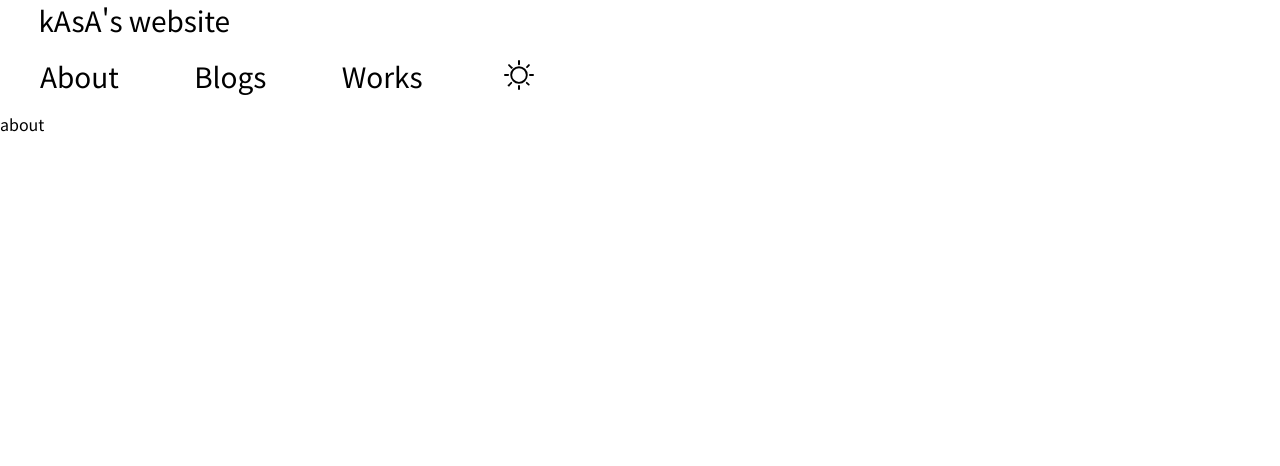
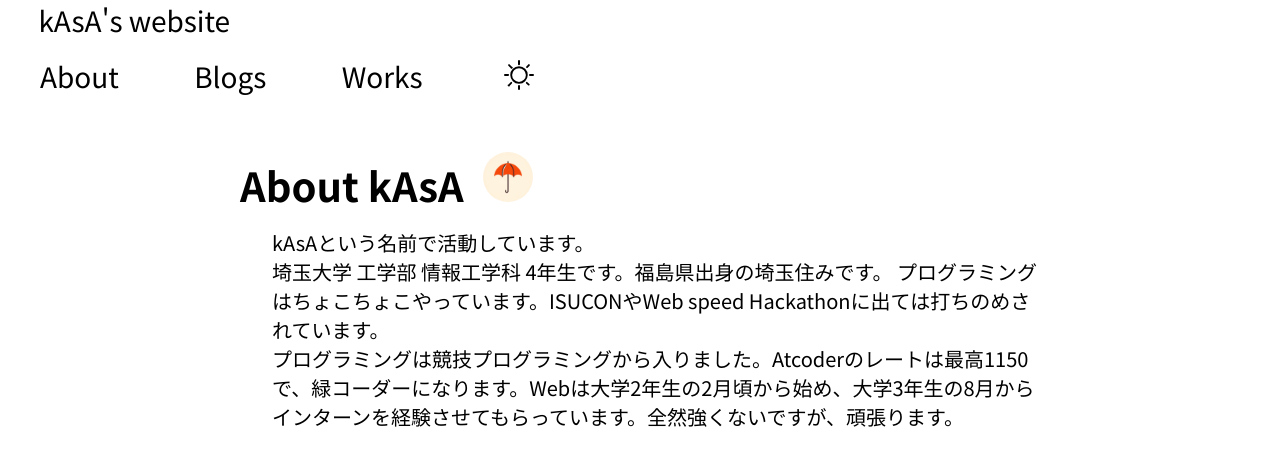
Before and after one commit to kasa021/portfolio5, an Astro site: page /about in a window 1280 px wide. Built offline with nearby package versions, Linux system fonts and the light colour scheme; Astro itself is replaced by a stand-in of ours.

Commit message:
AboutのAboutを書いた

```diff
--- /dev/null
+++ b/src/components/About/About.astro
@@ -0,0 +1,17 @@
+---
+import styles from "./About.module.css";
+---
+
+<div>
+  <div class={styles.aboutH}>
+    <h2 class={styles.h}>About kAsA</h2>
+    <img src="/favicon.webp" class={styles.icon} />
+  </div>
+  <p class={styles.intro}>
+    kAsAという名前で活動しています。 <br>埼玉大学 工学部 情報工学科
+    4年生です。福島県出身の埼玉住みです。
+    プログラミングはちょこちょこやっています。ISUCONやWeb speed
+    Hackathonに出ては打ちのめされています。<br>
+    プログラミングは競技プログラミングから入りました。Atcoderのレートは最高1150で、緑コーダーになります。Webは大学2年生の2月頃から始め、大学3年生の8月からインターンを経験させてもらっています。全然強くないですが、頑張ります。
+  </p>
+</div>
--- /dev/null
+++ b/src/components/About/About.module.css
@@ -0,0 +1,23 @@
+.icon {
+    display: inline-block;
+    border-radius: 50%;
+    width: 50px;
+    height: 50px;
+    margin: 0.5rem 0 0 1rem;
+}
+
+.h{
+    display: inline-block;
+    font-size:40px;
+    margin: 0;
+}
+
+.aboutH {
+    white-space: nowrap;
+    height: 4rem;
+}
+
+.intro{
+    font-size:20px;
+    padding-left: 2rem;
+}
--- /dev/null
+++ b/src/pages/About.module.css
@@ -0,0 +1,8 @@
+.main {
+    max-width: calc(100% / 1.6);
+    width: 100%;
+    margin: 3em auto auto;
+    display: flex;
+    flex-direction: column;
+    justify-content: center;
+}
--- a/src/pages/about.astro
+++ b/src/pages/about.astro
@@ -1,7 +1,11 @@
 ---
 import Layout from "../layouts/Layout.astro";
+import AboutComponent from "../components/About/About.astro";
+import styles from "./About.module.css";
 ---
 
 <Layout title="kAsA's website">
-  <p>about</p>
+  <div class={styles.main}>
+    <AboutComponent />
+  </div>
 </Layout>
```
